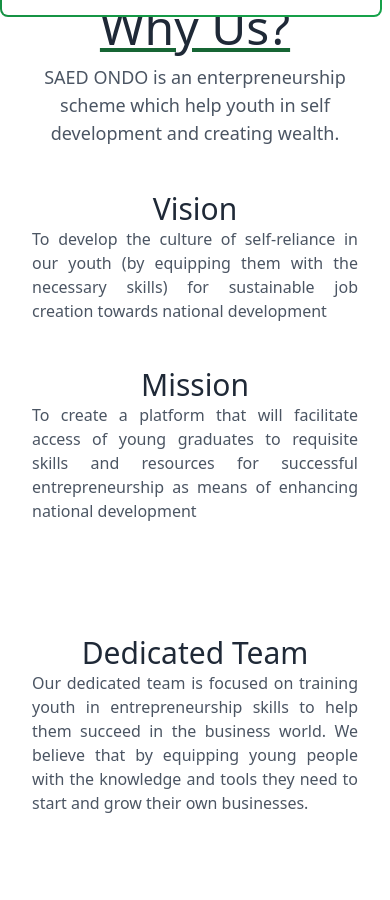
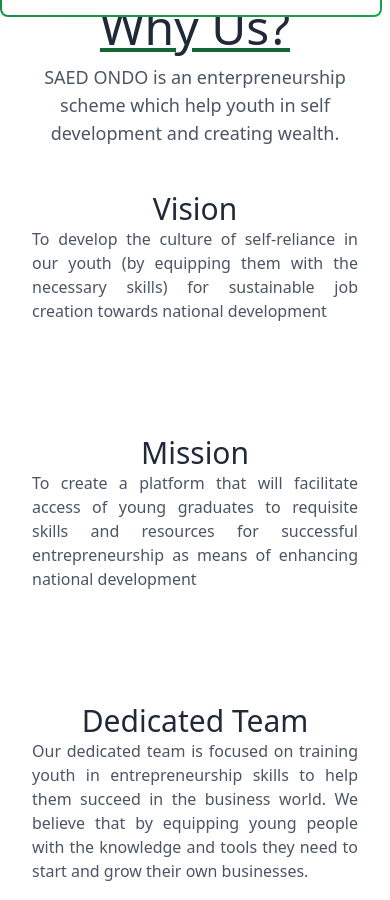
Before and after one commit to sarahannie/SAED_ONDO, a website: page src/page/about.html in a window 390 px wide. Shown: the part 531-1431 px from the top of the page. Drawn offline with nearby package versions, Linux system fonts and the light colour scheme.

Commit message:
mobile view of about page done

```diff
--- a/src/page/about.html
+++ b/src/page/about.html
@@ -98,7 +98,7 @@
           <h2 class="text-center text-3xl text-gray-800">Vision</h2>
           <h4 class=" text-justify text-gray-600 "> To develop the culture of self-reliance in our youth (by equipping them with the necessary skills) for sustainable job creation towards national development</h4>
         </div>
-        <div class="pl-8 pr-8 xs:pt-11 xs:pb-28 md:pb-0 md:pt-0">
+        <div class="pl-8 pr-8 xs:pt-28 xs:pb-28 md:pb-0 md:pt-0">
           <h2 class="text-center text-3xl text-gray-800">Mission</h2>
           <h4 class=" text-justify text-gray-600">To create a platform that will facilitate access of young graduates to requisite skills and resources for successful entrepreneurship as means of enhancing national development</h4>
         </div>
```
Also changed, not shown: dist/output.css, src/page/contact.html (added).
